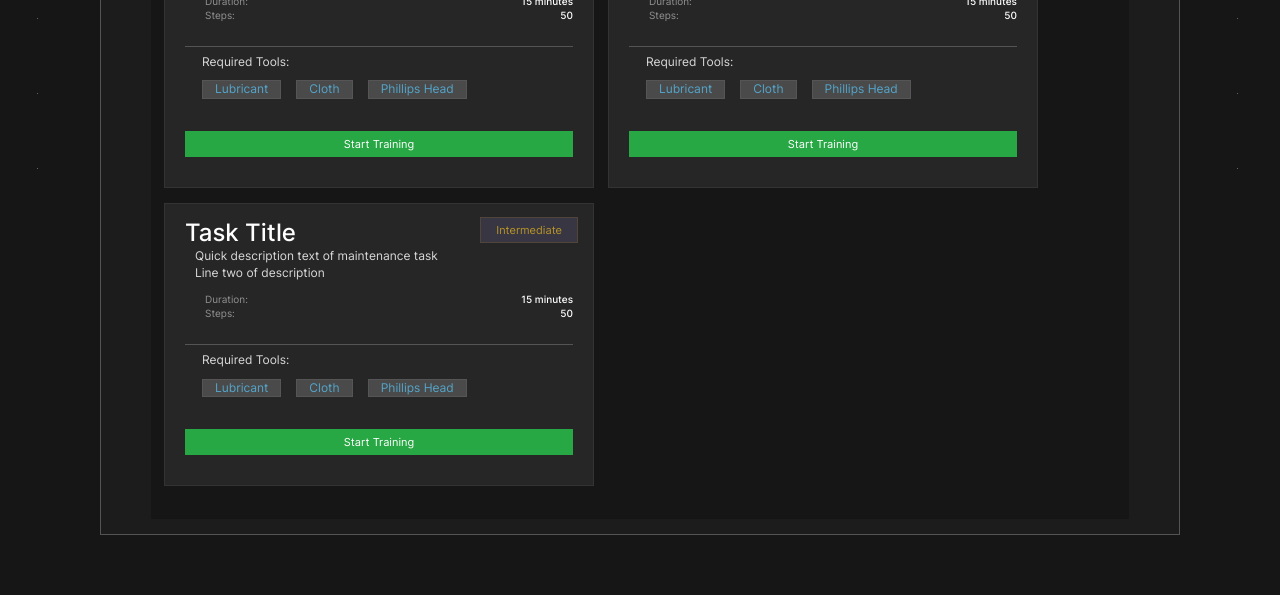
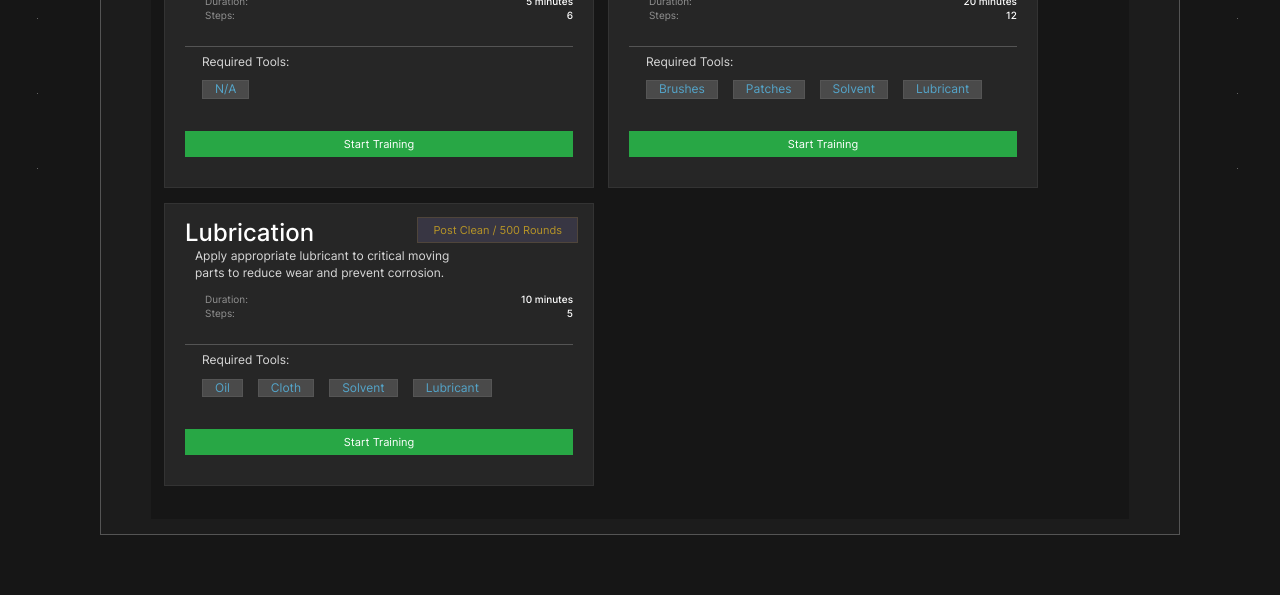
Before and after one commit to cpt-source/warty-warthog2.github.io, a plain HTML site: page main_menu.html in a window 1280 px wide. Shown: the part 619-1214 px from the top of the page. Drawn offline with Linux system fonts and the light colour scheme.

Commit message:
Update main_menu.html

```diff
--- a/main_menu.html
+++ b/main_menu.html
@@ -27,7 +27,7 @@
 </head>
 
 <body class="body">
-    <div id="main_menu" class="text-wrapper">
+    <div id="main_menu" class="text-wrapper" style="overflow-y:scroll;">
         <h1>Welcome to MLPV</h1>
         <div class="sub-title">Choose your mode</div>
         <div class="section">
@@ -63,12 +63,12 @@
             </form>
             <div class="tasks">
                 <div class="task-container">
-                    <span class="difficulty-badge medium">Intermediate</span>
+                    <span class="difficulty-badge medium">Post Use</span>
                     <div class="task-header">
-                        <h4 class="task-title">Task Title</h4>
+                        <h4 class="task-title">Function Check</h4>
                         <div class="task-description">
-                            Quick description text of maintenance task<br>
-                            Line two of description
+                            Verify the firearm operates correctly after maintenance<br>
+                            or cleaning by performing standard function checks.
                         </div>
                     </div>
                     <div class="task-meta">
@@ -77,29 +77,27 @@
                             <div>Steps:</div>
                         </div>
                         <div class="time-info">
-                            <div>15 minutes</div>
-                            <div>50</div>
+                            <div>5 minutes</div>
+                            <div>6</div>
                         </div>
                     </div>
                     <hr />
                     <div class="tools-section task-description">
                         <p>Required Tools:</p>
                         <div class="tools-container">
-                            <span class="tag">Lubricant</span>
-                            <span class="tag">Cloth</span>
-                            <span class="tag">Phillips Head</span>
+                            <span class="tag">N/A</span>
                         </div>
                     </div>
 
                     <button class="trainer_site start-button">Start Training</button>
                 </div>
                 <div class="task-container">
-                    <span class="difficulty-badge easy">Beginner</span>
+                    <span class="difficulty-badge easy">Post Use / Monthly</span>
                     <div class="task-header">
-                        <h4 class="task-title">Task Title</h4>
+                        <h4 class="task-title">Field Strip & Cleaning/h4>
                         <div class="task-description">
-                            Quick description text of maintenance task<br>
-                            Line two of description
+                            Disassemble the pistol into major components<br>
+                            and clean all parts to maintain proper function and reliability.
                         </div>
                     </div>
                     <div class="task-meta">
@@ -108,29 +106,30 @@
                             <div>Steps:</div>
                         </div>
                         <div class="time-info">
-                            <div>15 minutes</div>
-                            <div>50</div>
+                            <div>20 minutes</div>
+                            <div>12</div>
                         </div>
                     </div>
                     <hr />
                     <div class="tools-section task-description">
                         <p>Required Tools:</p>
                         <div class="tools-container">
+                            <span class="tag">Brushes</span>
+                            <span class="tag">Patches</span>
+                            <span class="tag">Solvent</span>
                             <span class="tag">Lubricant</span>
-                            <span class="tag">Cloth</span>
-                            <span class="tag">Phillips Head</span>
                         </div>
                     </div>
 
                     <button class="trainer_site start-button">Start Training</button>
                 </div>
                 <div class="task-container">
-                    <span class="difficulty-badge medium">Intermediate</span>
+                    <span class="difficulty-badge medium">Post Clean / 500 Rounds</span>
                     <div class="task-header">
-                        <h4 class="task-title">Task Title</h4>
+                        <h4 class="task-title">Lubrication</h4>
                         <div class="task-description">
-                            Quick description text of maintenance task<br>
-                            Line two of description
+                            Apply appropriate lubricant to critical moving<br>
+                            parts to reduce wear and prevent corrosion.
                         </div>
                     </div>
                     <div class="task-meta">
@@ -139,17 +138,18 @@
                             <div>Steps:</div>
                         </div>
                         <div class="time-info">
-                            <div>15 minutes</div>
-                            <div>50</div>
+                            <div>10 minutes</div>
+                            <div>5</div>
                         </div>
                     </div>
                     <hr />
                     <div class="tools-section task-description">
                         <p>Required Tools:</p>
                         <div class="tools-container">
+                            <span class="tag">Oil</span>
+                            <span class="tag">Cloth</span>
+                            <span class="tag">Solvent</span>
                             <span class="tag">Lubricant</span>
-                            <span class="tag">Cloth</span>
-                            <span class="tag">Phillips Head</span>
                         </div>
                     </div>
 
```
